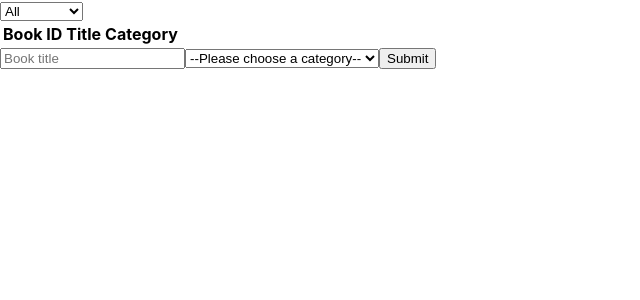
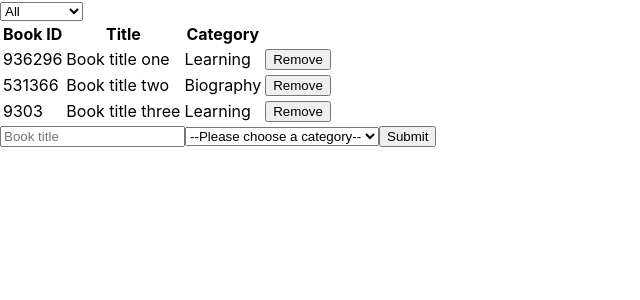
Before and after one commit to SarvarKh/Bookstore-CMS, a React (Create React App) app: page / in a window 1280 px wide. Shown: the top 300 px of the page, without its empty margins (0-640 px from the left). Built offline with nearby package versions, Linux system fonts and the light colour scheme.

Commit message:
Filter all categories including 'All' itself

```diff
--- a/src/containers/BooksList.js
+++ b/src/containers/BooksList.js
@@ -28,7 +28,7 @@ const BooksList = ({
           </tr>
         </thead>
         <tbody>
-          {books.filter((book) => (book.category === 'All' ? books : book.category === filter))
+          {books.filter((book) => (filter === 'All' ? books : book.category === filter))
             .map((abook) => (
               <Book handleRemove={handleRemoveBook} book={abook} key={abook.id} />
             ))}
```
